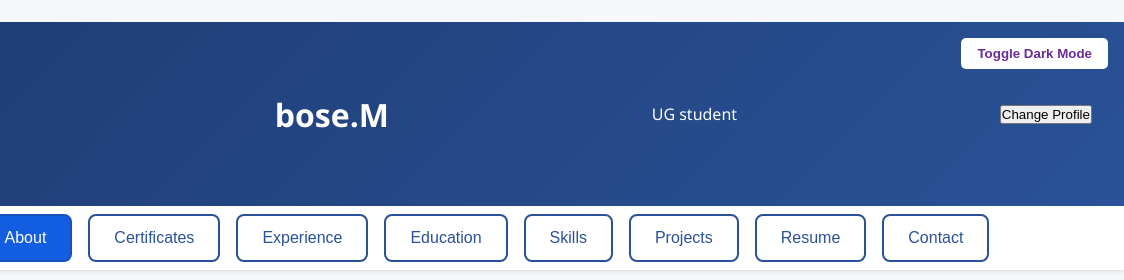
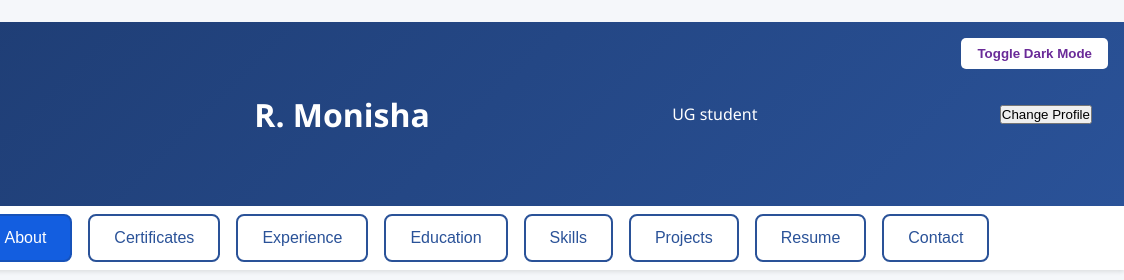
Before and after one commit to monisharaj856-star/R.-Monisha, a plain HTML site: page index.html in a window 1280 px wide. Shown: the top 280 px of the page, 156-1280 px from the left. Drawn offline with Linux system fonts and the light colour scheme.

Commit message:
index.html

```diff
--- a/index.html
+++ b/index.html
@@ -200,7 +200,7 @@
   <button class="dark-toggle" onclick="toggleDarkMode()">Toggle Dark Mode</button>
   <img src="./shyamala.jpg" alt="Profile Picture" class="profile-picture" id="profileImage" style="margin: 0 1rem 0 0; align-self: flex-start;">
   <div style="text-align: left;">
-    <h1> bose.M</h1>
+    <h1> R. Monisha</h1>
 
   </div>
   <p>UG student </p>
```
